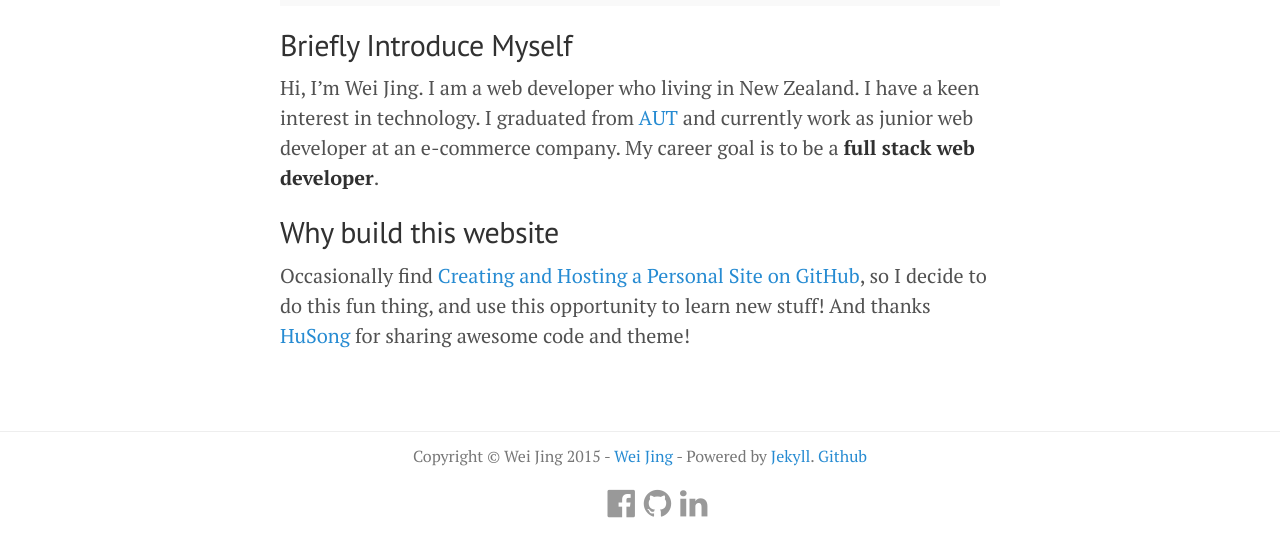
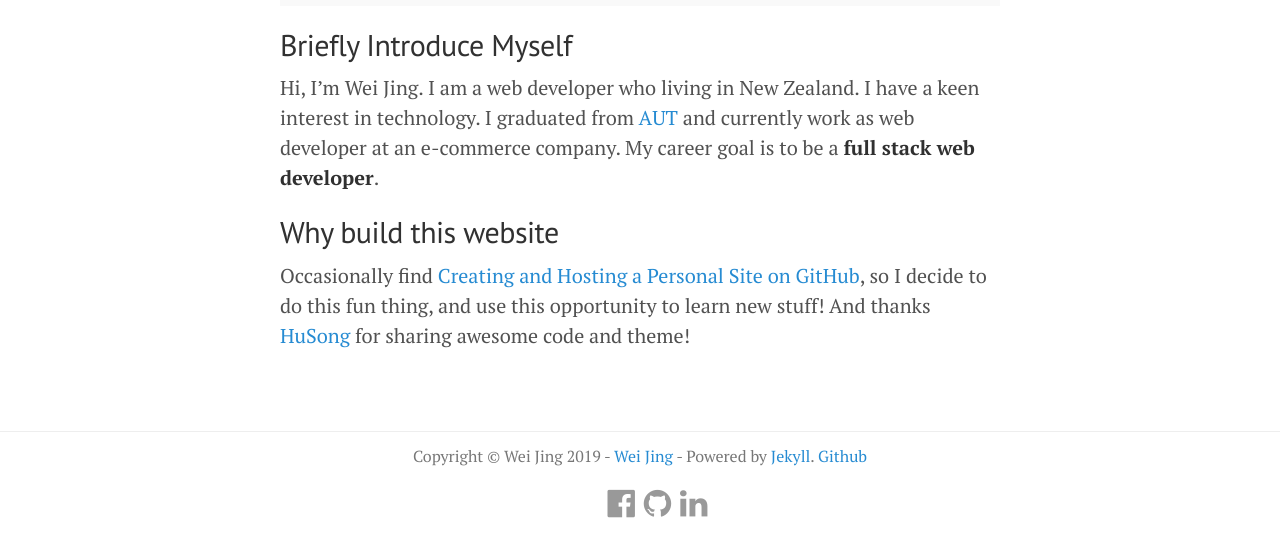
Before and after one commit to HydJing/hydjing.github.io, a Jekyll site: the page built from about.md, in a window 1280 px wide. Shown: the part 284-836 px from the top of the page. Built offline with Jekyll 4.4.1, drawn with Linux system fonts in a browser that asks for light colours.

Commit message:
Update my personal info

```diff
--- a/_includes/footer.html
+++ b/_includes/footer.html
@@ -1,5 +1,5 @@
 <div class="footer">
-  <p>  Copyright &copy; Wei Jing 2015 - <a href="/">Wei Jing</a> - Powered by
+  <p>  Copyright &copy; Wei Jing {{ 'now' | date: "%Y" }} - <a href="/">Wei Jing</a> - Powered by
     <a href="http://jekyllrb.com/">Jekyll</a>.
     <a href="http://github.com/">Github</a>
   </p>
--- a/_includes/sidebar.html
+++ b/_includes/sidebar.html
@@ -21,7 +21,7 @@
 
   <div class="sidebar-item">
     <p>
-      &copy; Wei Jing 2015. All rights reserved.
+      &copy; Wei Jing {{ 'now' | date: "%Y" }}. All rights reserved.
     </p>
   </div>
 </div>
--- a/about.md
+++ b/about.md
@@ -10,7 +10,7 @@
 
 ## Briefly Introduce Myself
 
-Hi, I'm Wei Jing. I am a web developer who living in New Zealand. I have a keen interest in technology. I graduated from [AUT](http://www.aut.ac.nz/) and currently work as junior web developer at an e-commerce company. My career goal is to be a **full stack web developer**.
+Hi, I'm Wei Jing. I am a web developer who living in New Zealand. I have a keen interest in technology. I graduated from [AUT](http://www.aut.ac.nz/) and currently work as web developer at an e-commerce company. My career goal is to be a **full stack web developer**.
 
 ## Why build this website
 
--- a/index.html
+++ b/index.html
@@ -25,7 +25,7 @@
 		<!-- bit of a bio; who are you? -->
 		<div class="profile-bio">
 
-			<p>Hi, my name is Wei Jing, you also can call me Hyd. Currently I am work with Magento and Codeigniter Framwork. And I want to be a full stack web developer.</p>
+			<p>Hi, my name is Wei Jing, you also can call me Hyd.I am web developer, my career goal is to be a REAL full stack web developer.</p>
 
 		</div>
 
```
